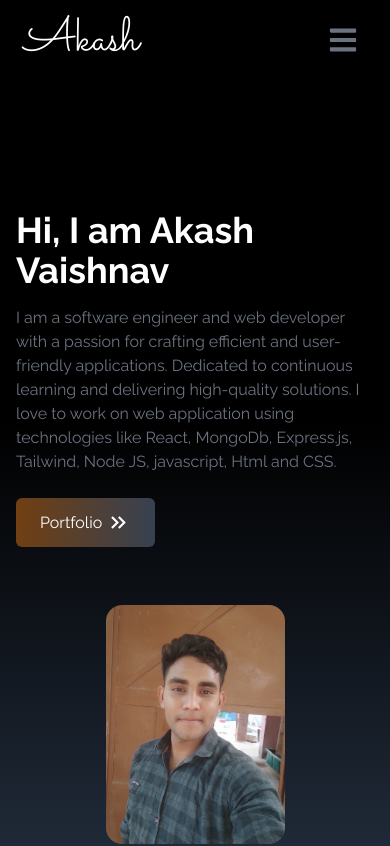
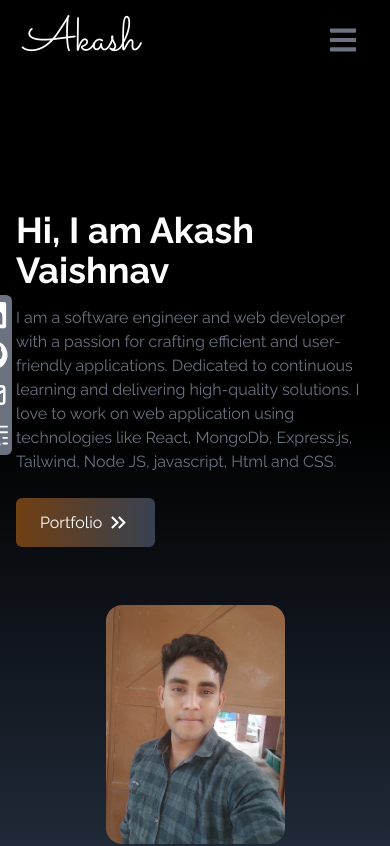
Before and after one commit to SKY989723/akash-portfolio, a React (Create React App) app: page / in a window 390 px wide. Shown: the top 846 px of the page. Built offline with nearby package versions, Linux system fonts and the light colour scheme.

Commit message:
Update SocialLinks.jsx

```diff
--- a/src/components/SocialLinks.jsx
+++ b/src/components/SocialLinks.jsx
@@ -51,11 +51,11 @@
         },
     ]
   return (
-    <div className='hidden lg:flex flex-col top-[35%] left-0 fixed'>
+    <div className=' lg:flex flex-col top-[35%] left-0 fixed'>
       <ul>
        {links.map(({id,child,href,style,download})=>(
         <li key={id} className={
-              "flex justify-between items-center w-40 h-14 px-4 ml-[-100px] hover:ml-[-10px] hover:rounded-md duration-300 bg-gray-500" +
+              "flex justify-between items-center w-28 md:w-40 h-10 md:h-14 px-1 md:px-4 ml-[-100px] hover:ml-[-10px] hover:rounded-md duration-300 bg-gray-500" +
               " " +
               style
             }>
```
